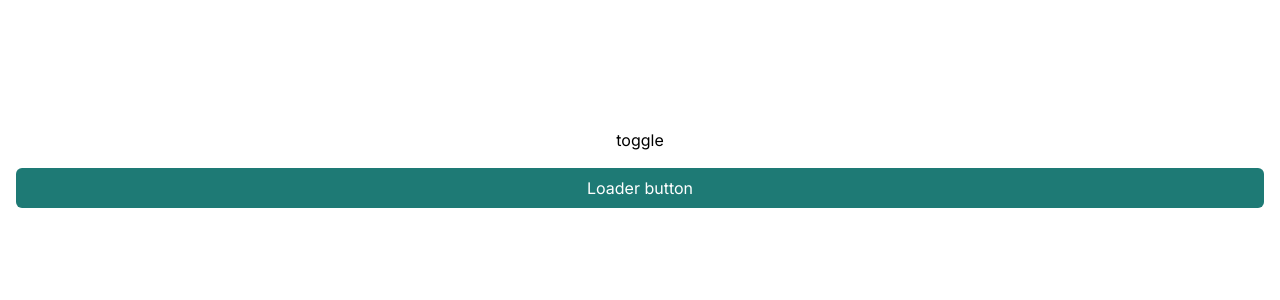
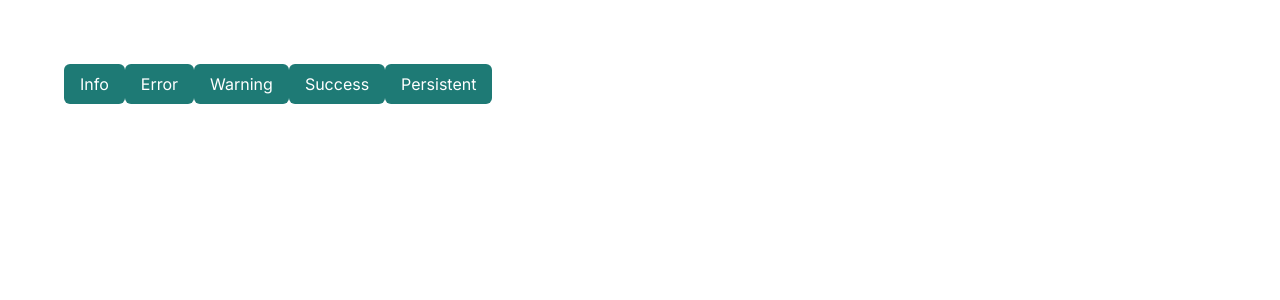
Before and after one commit to viniazvd/potatify, a Vue app: page / in a window 1280 px wide. Shown: the top 300 px of the page. Built offline with nearby package versions, Linux system fonts and the light colour scheme.

Commit message:
:art: feedback example

```diff
--- a/src/App.vue
+++ b/src/App.vue
@@ -2,66 +2,29 @@
   <main class="flex flex-col gap-4 p-4">
     <router-view></router-view>
 
-    <button @click="isLoading = !isLoading">toggle</button>
-    <s-button :loading="isLoading" :disabled="isLoading">Loader button</s-button>
+    <transition-group tag="div" name="s-feedback" class="absolute right-3 top-3 flex flex-col-reverse gap-px">
+      <s-feedback
+        v-for="item in feedbacks"
+        :key="item.id"
+        :id="item.id"
+        :type="item.type"
+        :title="item.title"
+        :message="item.message"
+        :duration="item.duration"
+        :prepend-icon="item.prependIcon"
+        :auto-close="item.autoClose"
+        @close="removeFeedbacks(item.id)"
+      />
+    </transition-group>
   </main>
 </template>
 
 <script setup lang="ts">
-import SList from '@components/SList/Index.vue'
-import STabber from '@components/STabber/Index.vue'
-import SButton from '@components/SButton/Index.vue'
-import SIcon from '@components/SIcon/Index.vue'
-import SDropdown from '@components/SDropdown/Index.vue'
-import { Tab } from '@components/STabber/interfaces/index'
-import SHorizontalTimeline from "@components/STimeline/HorizontalTimeline.vue";
-import { ref } from 'vue';
-import SCardV2 from "@components/SCard/SCardV2.vue";
+import { provide } from 'vue';
+import SFeedback from "@components/SFeedback/Index.vue";
+import { useFeedback } from "@/composables/useFeedback";
 
-const isLoading = ref(false)
-const tabs = ref<Tab[]>([
-  { id: 1, name: 'tab 1', icon: 'mdi:account' },
-  { id: 2, name: 'tab 2', icon: 'uit:arrow-circle-left', disabled: true },
-  { id: 3, name: 'tab 3', icon: 'uit:arrow-circle-right' },
-  { id: 4, name: 'tab 4', icon: 'uit:arrow-circle-left' },
-  { id: 5, name: 'tab 5', icon: 'uit:arrow-circle-right' }
-])
-
-const item = ref({ icon: 'material-symbols:star-outline-rounded', text: 'Item sozinho boladao', disabled: true })
-
-const itemGroup = ref({
-  icon: 'material-symbols:star-outline-rounded',
-  text: 'Item grupo boladao',
-  items: [
-    { icon: 'material-symbols:star-outline-rounded', text: 'Item 11', disabled: true },
-    { icon: 'material-symbols:star-outline-rounded', text: 'Item 2' },
-  ]
-})
-
-const items = ref([
-  { icon: 'material-symbols:star-outline-rounded', text: 'Item 1' },
-  {
-    icon: 'material-symbols:star-outline-rounded',
-    text: 'Item 2',
-    active: true,
-    items: [
-      { icon: 'material-symbols:star-outline-rounded', text: 'Item 211', disabled: true },
-      { icon: 'material-symbols:star-outline-rounded', text: 'Item 22' },
-    ]
-  },
-  { icon: 'material-symbols:star-outline-rounded', text: 'Item 3', items: [
-      { icon: 'material-symbols:star-outline-rounded', text: 'Item 211', disabled: true },
-      { icon: 'material-symbols:star-outline-rounded', text: 'Item 22' },
-    ] },
-  { icon: 'material-symbols:star-outline-rounded', text: 'Item 4' },
-])
-const activeTab = ref(tabs.value[0])
+const { feedbacks, createFeedback, removeFeedbacks } = useFeedback()
+provide('create-feedback', createFeedback)
 
 </script>
-<style>
-html {
-  /*background: url("./assets/wallpaper-challenge.jpg");*/
-  /*background-size: cover;*/
-  /*background-position-x: -450px;*/
-}
-</style>
--- a/src/components/Index.vue
+++ b/src/components/Index.vue
@@ -1,10 +1,29 @@
 <template>
   <div class="m-12">
+    <s-button @click="createInfoFeedback">Info</s-button>
+    <s-button @click="createErrorFeedback">Error</s-button>
+    <s-button @click="createWarningFeedback">Warning</s-button>
+    <s-button @click="createSuccessFeedback">Success</s-button>
+    <s-button @click="createPersistentFeedback">Persistent</s-button>
   </div>
 </template>
 
 <script setup lang="ts">
+import { inject } from "vue"
+import { CreateFeedback } from "@/composables/useFeedback";
+
+import SButton from "@components/SButton/Index.vue"
+
+const createFeedback = inject('create-feedback') as CreateFeedback
+
+const createInfoFeedback = () => createFeedback({ type: 'info', message: 'my message boladonaaaaaaaaaaa dasdasdasdsd dasdsdasdad' })
+const createWarningFeedback = () => createFeedback({ type: 'warning', prependIcon: 'material-symbols:close', message: 'Warning' })
+const createErrorFeedback = () => createFeedback({ type: 'error', message: 'Error', duration: 10 })
+const createSuccessFeedback = () => createFeedback({ type: 'success', message: 'Success', duration: 5 })
+const createPersistentFeedback = () => createFeedback({ type: 'info', message: 'persistent', autoClose: false })
+
 </script>
+
 <style scoped>
 
 /* ISSO PODE SER UM UTIL PRA BLUR BACKDROP */
```
